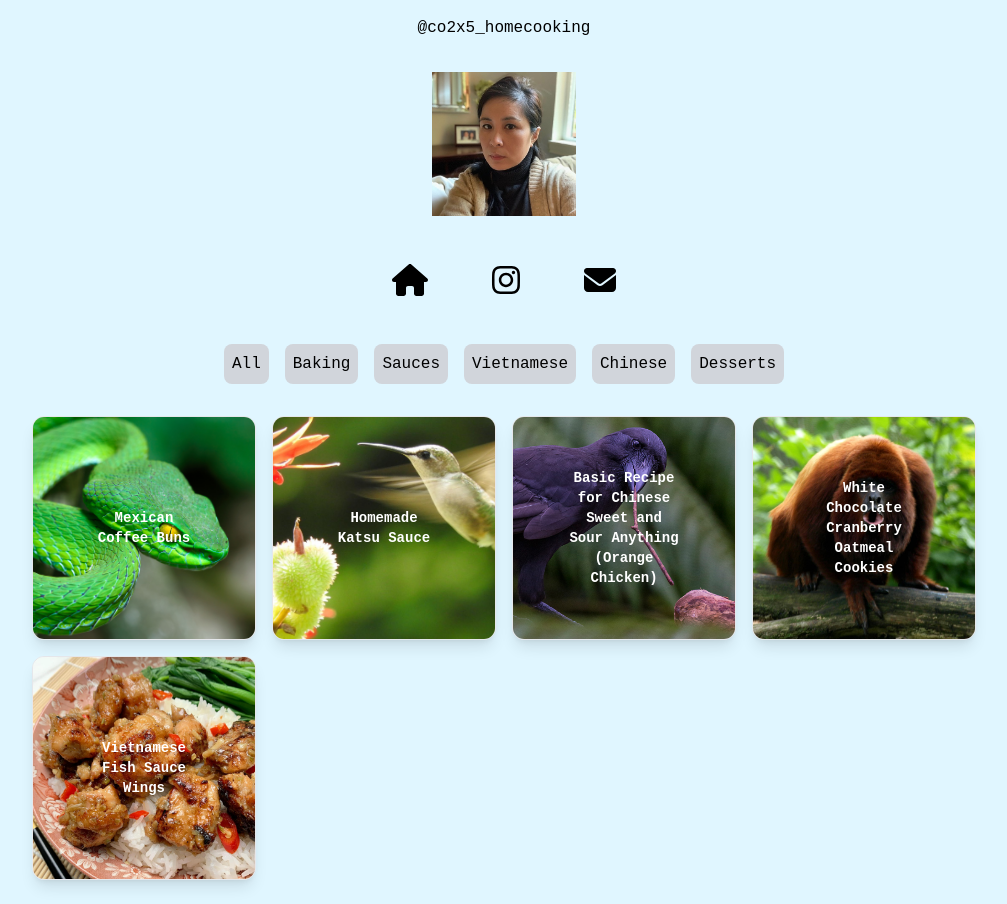
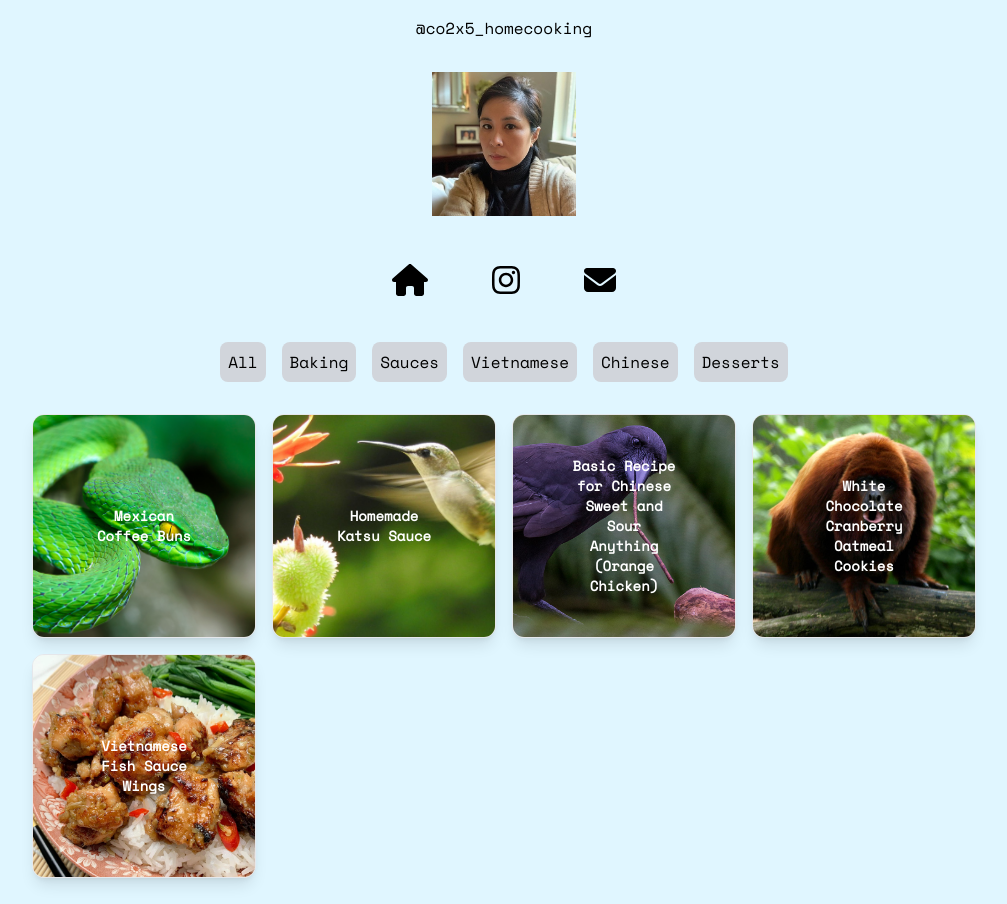
Before and after one commit to wesngu28/recipe-blog, a Next.js app: page / in a window 1280 px wide. Shown: the whole page, without its empty margins (136-1143 px from the left). Built offline with nearby package versions, Linux system fonts and the light colour scheme.

Commit message:
add fonts

```diff
--- a/app/globals.css
+++ b/app/globals.css
@@ -1,9 +1,10 @@
+@import url('https://fonts.googleapis.com/css2?family=Space+Mono&display=swap');
+@import url('https://fonts.googleapis.com/css2?family=Poppins&display=swap');
+
 @tailwind base;
 @tailwind components;
 @tailwind utilities;
 
-@import url('https://fonts.googleapis.com/css2?family=Space+Mono&display=swap');
-
 .center {
   transform: translate(-50%, -50%);
 }
--- a/tailwind.config.js
+++ b/tailwind.config.js
@@ -8,7 +8,8 @@ module.exports = {
   theme: {
     extend: {
       fontFamily: {
-        'space': ['Space Mono', 'Monospace']
+        'space': ['Space Mono', 'Monospace'],
+        'poppins': ['Poppins', 'sans-serif']
       },
       screens: {
         'xxs': '400px',
```
